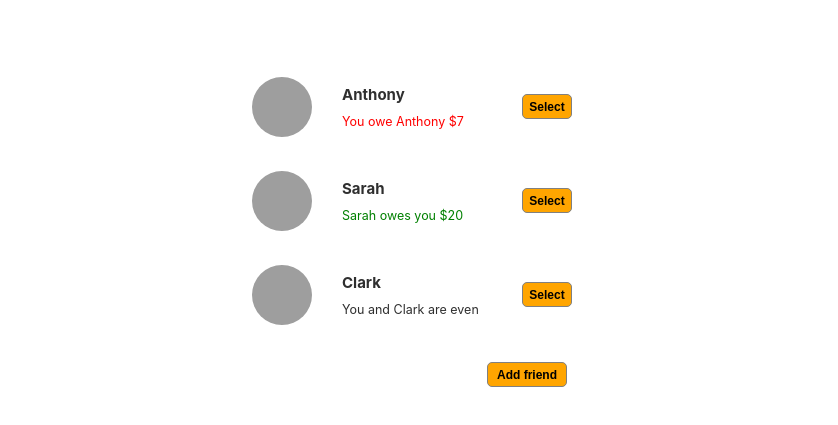
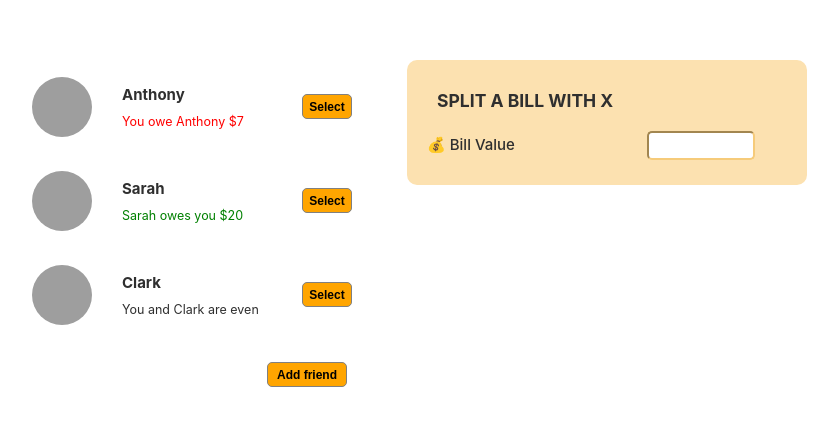
Before and after one commit to swiftybo/eat-n-split2, a React (Vite) app: page / in a window 1280 px wide. Shown: the part 167-592 px from the top of the page, without its empty margins (228-1066 px from the left). Built offline with nearby package versions, Linux system fonts and the light colour scheme; grey boxes are pictures that could not be loaded.

Commit message:
started initial code for BillForm component and amended css file so that BillForm sat adjacent to FriendList on the app

```diff
--- a/src/App.jsx
+++ b/src/App.jsx
@@ -2,6 +2,7 @@ import { useState } from "react";
 
 import FriendList from "./components/FriendList.jsx";
 import AddNewFriendForm from "./components/AddNewFriendForm.jsx";
+import BillForm from "./components/BillForm.jsx";
 
 const firstFriends = [
   {
@@ -28,7 +29,9 @@ export default function App() {
   const [friends, setFriends] = useState(firstFriends);
 
   const [newName, setNewName] = useState("");
-  const [newImgURL, setNewImgURL] = useState("");
+  const [newImgURL, setNewImgURL] = useState(
+    "https://i.pravatar.cc/60?{img=48}"
+  );
 
   function addNewFriend(newFriendName, newFriendImg) {
     const newFriend = {
@@ -44,15 +47,25 @@ export default function App() {
   }
 
   return (
-    <>
+    <div className="content">
+      <section id="left">
         <FriendList friends={friends} />
         <AddNewFriendForm
+          // function to display new friend name in input field
           handleName={(event) => setNewName(event.target.value)}
+          // link to state which saves the current new friend name
           newFriendName={newName}
+          // function to display new friend image in input field
           handleImage={(event) => setNewImgURL(event.target.value)}
+          // link to state which saves the current new friend image
           newFriendImage={newImgURL}
+          // function to add the new friend details to the friend list state
           handleNewFriend={() => addNewFriend(newName, newImgURL)}
         />
-    </>
+      </section>
+      <section id="right">
+        <BillForm />
+      </section>
+    </div>
   );
 }
--- a/src/components/BillForm.jsx
+++ b/src/components/BillForm.jsx
@@ -0,0 +1,16 @@
+export default function BillForm() {
+  return (
+    <div className="bill_form">
+      <h3 className="bill_title">SPLIT A BILL WITH X</h3>
+      <div className="form_field">
+        <label className="bill_label">💰 Bill Value</label>
+        <input
+          className="bill_input"
+          type="text"
+          // value={billDetails.value}
+          // onChange={handleValue}
+        ></input>
+      </div>
+    </div>
+  );
+}
--- a/src/index.css
+++ b/src/index.css
@@ -17,15 +17,9 @@ body {
   font-family: "Inter", sans-serif;
 }
 
-/* #root {
+.content {
   display: flex;
-} */
-
-#friends_display {
-  position: relative;
-  right: 40%;
-  display: flex;
-  flex-direction: column;
+  gap: 2rem;
 }
 
 .icon {
@@ -113,8 +107,6 @@ body {
 }
 
 .bill_form {
-  position: absolute;
-  left: 100%;
   background-color: rgb(252, 225, 176);
   width: 40rem;
   border-radius: 1rem;
```
Lines whose indentation alone changed are shown as unchanged.
